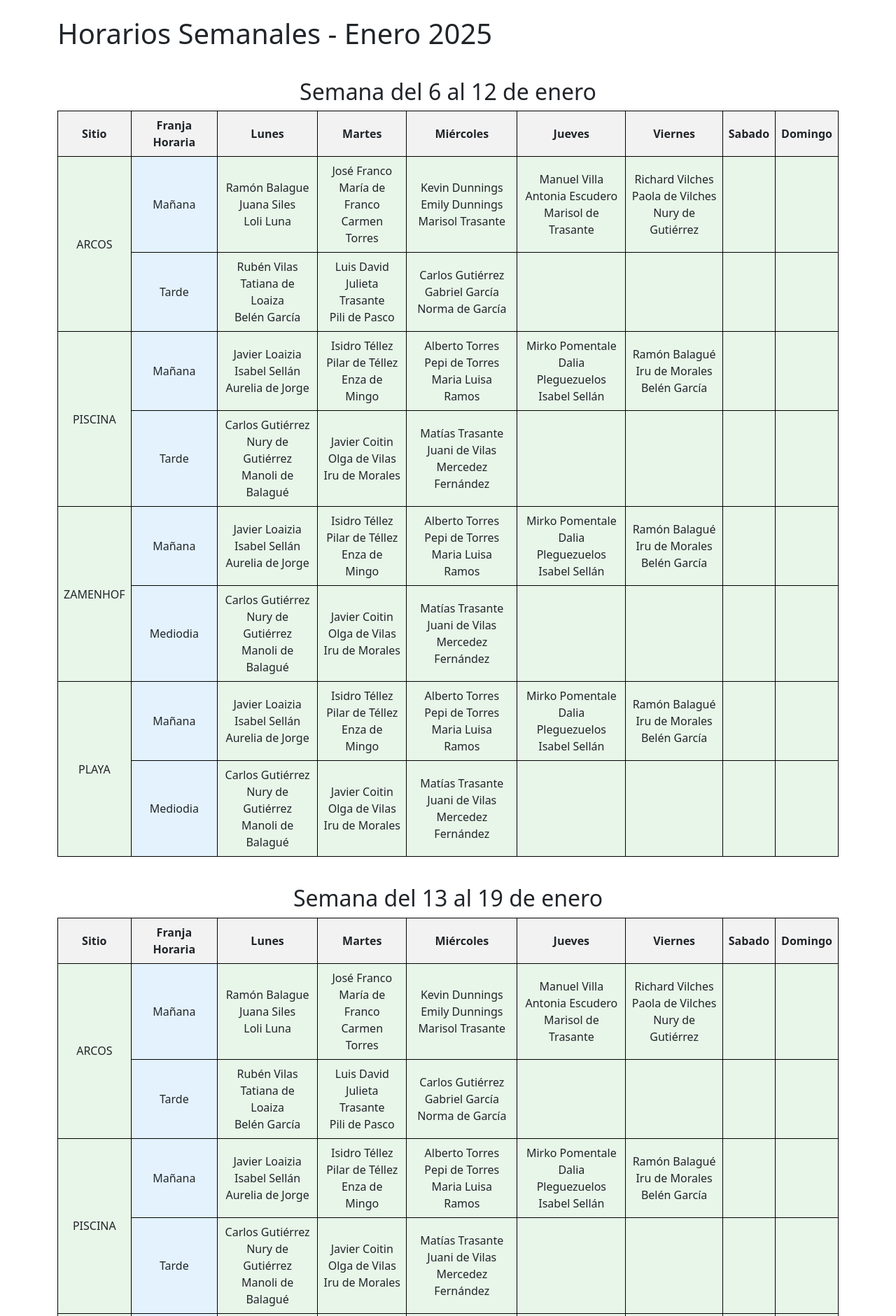
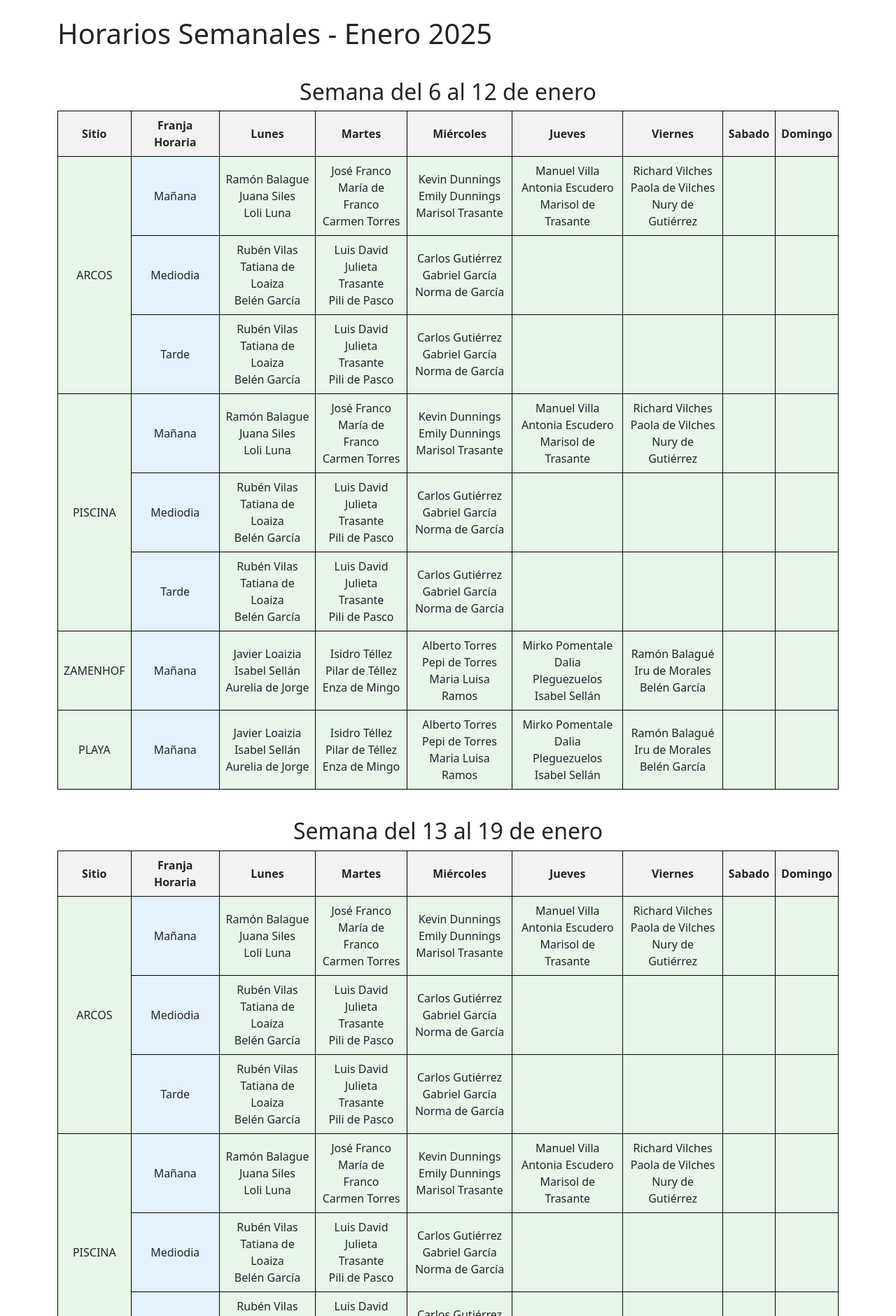
Before and after one commit to andyguastavino/carritosVilanova, a Django app: page /horario/ in a window 1280 px wide. Shown: the top 1880 px of the page at 70% size. Run offline with Django 5.2, Linux system fonts and the light colour scheme.

Commit message:
Dibujando tabla con la visualizacion de toda una semana sin separar fines de semana

```diff
--- a/carritosVilanovaOeste/turnos/templates/calendario/calendario.html
+++ b/carritosVilanovaOeste/turnos/templates/calendario/calendario.html
@@ -50,13 +50,24 @@
             <tbody>
                 <!-- Arcos - Mañana -->
                 <tr class="site">
-                    <td rowspan="2">ARCOS</td>
+                    <td rowspan="3">ARCOS</td>
                     <td class="time-slot">Mañana</td>
                     <td>Ramón Balague<br>Juana Siles<br>Loli Luna</td>
                     <td>José Franco<br>María de Franco<br>Carmen Torres</td>
                     <td>Kevin Dunnings<br>Emily Dunnings<br>Marisol Trasante</td>
                     <td>Manuel Villa<br>Antonia Escudero<br>Marisol de Trasante</td>
                     <td>Richard Vilches<br>Paola de Vilches<br>Nury de Gutiérrez</td>
+                    <td></td>
+                    <td></td>
+                </tr>
+                 <!-- Arcos - Mediodia -->
+                 <tr class="site">
+                    <td class="time-slot">Mediodia</td>
+                    <td>Rubén Vilas<br>Tatiana de Loaiza<br>Belén García</td>
+                    <td>Luis David<br>Julieta Trasante<br>Pili de Pasco</td>
+                    <td>Carlos Gutiérrez<br>Gabriel García<br>Norma de García</td>
+                    <td></td>
+                    <td></td>
                     <td></td>
                     <td></td>
                 </tr>
@@ -73,29 +84,40 @@
                 </tr>
                 <!-- Piscina - Mañana -->
                 <tr class="site">
-                    <td rowspan="2">PISCINA</td>
+                    <td rowspan="3">PISCINA</td>
                     <td class="time-slot">Mañana</td>
-                    <td>Javier Loaizia<br>Isabel Sellán<br>Aurelia de Jorge</td>
-                    <td>Isidro Téllez<br>Pilar de Téllez<br>Enza de Mingo</td>
-                    <td>Alberto Torres<br>Pepi de Torres<br>Maria Luisa Ramos</td>
-                    <td>Mirko Pomentale<br>Dalia Pleguezuelos<br>Isabel Sellán</td>
-                    <td>Ramón Balagué<br>Iru de Morales<br>Belén García</td>
+                    <td>Ramón Balague<br>Juana Siles<br>Loli Luna</td>
+                    <td>José Franco<br>María de Franco<br>Carmen Torres</td>
+                    <td>Kevin Dunnings<br>Emily Dunnings<br>Marisol Trasante</td>
+                    <td>Manuel Villa<br>Antonia Escudero<br>Marisol de Trasante</td>
+                    <td>Richard Vilches<br>Paola de Vilches<br>Nury de Gutiérrez</td>
+                    <td></td>
+                    <td></td>
+                </tr>
+                 <!-- Piscina - Mediodia -->
+                 <tr class="site">
+                    <td class="time-slot">Mediodia</td>
+                    <td>Rubén Vilas<br>Tatiana de Loaiza<br>Belén García</td>
+                    <td>Luis David<br>Julieta Trasante<br>Pili de Pasco</td>
+                    <td>Carlos Gutiérrez<br>Gabriel García<br>Norma de García</td>
+                    <td></td>
+                    <td></td>
                     <td></td>
                     <td></td>
                 </tr>
                 <!-- Piscina - Tarde -->
                 <tr class="site">
                     <td class="time-slot">Tarde</td>
-                    <td>Carlos Gutiérrez<br>Nury de Gutiérrez<br>Manoli de Balagué</td>
-                    <td>Javier Coitin<br>Olga de Vilas<br>Iru de Morales</td>
-                    <td>Matías Trasante<br>Juani de Vilas<br>Mercedez Fernández</td>
+                    <td>Rubén Vilas<br>Tatiana de Loaiza<br>Belén García</td>
+                    <td>Luis David<br>Julieta Trasante<br>Pili de Pasco</td>
+                    <td>Carlos Gutiérrez<br>Gabriel García<br>Norma de García</td>
                     <td></td>
                     <td></td>
                     <td></td>
                     <td></td>
                 </tr>
                 <tr class="site">
-                    <td rowspan="2">ZAMENHOF</td>
+                    <td rowspan="1">ZAMENHOF</td>
                     <td class="time-slot">Mañana</td>
                     <td>Javier Loaizia<br>Isabel Sellán<br>Aurelia de Jorge</td>
                     <td>Isidro Téllez<br>Pilar de Téllez<br>Enza de Mingo</td>
@@ -106,33 +128,13 @@
                     <td></td>
                 </tr>
                 <tr class="site">
-                    <td class="time-slot">Mediodia</td>
-                    <td>Carlos Gutiérrez<br>Nury de Gutiérrez<br>Manoli de Balagué</td>
-                    <td>Javier Coitin<br>Olga de Vilas<br>Iru de Morales</td>
-                    <td>Matías Trasante<br>Juani de Vilas<br>Mercedez Fernández</td>
-                    <td></td>
-                    <td></td>
-                    <td></td>
-                    <td></td>
-                </tr>
-                <tr class="site">
-                    <td rowspan="2">PLAYA</td>
+                    <td rowspan="1">PLAYA</td>
                     <td class="time-slot">Mañana</td>
                     <td>Javier Loaizia<br>Isabel Sellán<br>Aurelia de Jorge</td>
                     <td>Isidro Téllez<br>Pilar de Téllez<br>Enza de Mingo</td>
                     <td>Alberto Torres<br>Pepi de Torres<br>Maria Luisa Ramos</td>
                     <td>Mirko Pomentale<br>Dalia Pleguezuelos<br>Isabel Sellán</td>
                     <td>Ramón Balagué<br>Iru de Morales<br>Belén García</td>
-                    <td></td>
-                    <td></td>
-                </tr>
-                <tr class="site">
-                    <td class="time-slot">Mediodia</td>
-                    <td>Carlos Gutiérrez<br>Nury de Gutiérrez<br>Manoli de Balagué</td>
-                    <td>Javier Coitin<br>Olga de Vilas<br>Iru de Morales</td>
-                    <td>Matías Trasante<br>Juani de Vilas<br>Mercedez Fernández</td>
-                    <td></td>
-                    <td></td>
                     <td></td>
                     <td></td>
                 </tr>
@@ -159,13 +161,24 @@
             <tbody>
                 <!-- Arcos - Mañana -->
                 <tr class="site">
-                    <td rowspan="2">ARCOS</td>
+                    <td rowspan="3">ARCOS</td>
                     <td class="time-slot">Mañana</td>
                     <td>Ramón Balague<br>Juana Siles<br>Loli Luna</td>
                     <td>José Franco<br>María de Franco<br>Carmen Torres</td>
                     <td>Kevin Dunnings<br>Emily Dunnings<br>Marisol Trasante</td>
                     <td>Manuel Villa<br>Antonia Escudero<br>Marisol de Trasante</td>
                     <td>Richard Vilches<br>Paola de Vilches<br>Nury de Gutiérrez</td>
+                    <td></td>
+                    <td></td>
+                </tr>
+                 <!-- Arcos - Mediodia -->
+                 <tr class="site">
+                    <td class="time-slot">Mediodia</td>
+                    <td>Rubén Vilas<br>Tatiana de Loaiza<br>Belén García</td>
+                    <td>Luis David<br>Julieta Trasante<br>Pili de Pasco</td>
+                    <td>Carlos Gutiérrez<br>Gabriel García<br>Norma de García</td>
+                    <td></td>
+                    <td></td>
                     <td></td>
                     <td></td>
                 </tr>
@@ -182,29 +195,40 @@
                 </tr>
                 <!-- Piscina - Mañana -->
                 <tr class="site">
-                    <td rowspan="2">PISCINA</td>
+                    <td rowspan="3">PISCINA</td>
                     <td class="time-slot">Mañana</td>
-                    <td>Javier Loaizia<br>Isabel Sellán<br>Aurelia de Jorge</td>
-                    <td>Isidro Téllez<br>Pilar de Téllez<br>Enza de Mingo</td>
-                    <td>Alberto Torres<br>Pepi de Torres<br>Maria Luisa Ramos</td>
-                    <td>Mirko Pomentale<br>Dalia Pleguezuelos<br>Isabel Sellán</td>
-                    <td>Ramón Balagué<br>Iru de Morales<br>Belén García</td>
+                    <td>Ramón Balague<br>Juana Siles<br>Loli Luna</td>
+                    <td>José Franco<br>María de Franco<br>Carmen Torres</td>
+                    <td>Kevin Dunnings<br>Emily Dunnings<br>Marisol Trasante</td>
+                    <td>Manuel Villa<br>Antonia Escudero<br>Marisol de Trasante</td>
+                    <td>Richard Vilches<br>Paola de Vilches<br>Nury de Gutiérrez</td>
+                    <td></td>
+                    <td></td>
+                </tr>
+                 <!-- Piscina - Mediodia -->
+                 <tr class="site">
+                    <td class="time-slot">Mediodia</td>
+                    <td>Rubén Vilas<br>Tatiana de Loaiza<br>Belén García</td>
+                    <td>Luis David<br>Julieta Trasante<br>Pili de Pasco</td>
+                    <td>Carlos Gutiérrez<br>Gabriel García<br>Norma de García</td>
+                    <td></td>
+                    <td></td>
                     <td></td>
                     <td></td>
                 </tr>
                 <!-- Piscina - Tarde -->
                 <tr class="site">
                     <td class="time-slot">Tarde</td>
-                    <td>Carlos Gutiérrez<br>Nury de Gutiérrez<br>Manoli de Balagué</td>
-                    <td>Javier Coitin<br>Olga de Vilas<br>Iru de Morales</td>
-                    <td>Matías Trasante<br>Juani de Vilas<br>Mercedez Fernández</td>
+                    <td>Rubén Vilas<br>Tatiana de Loaiza<br>Belén García</td>
+                    <td>Luis David<br>Julieta Trasante<br>Pili de Pasco</td>
+                    <td>Carlos Gutiérrez<br>Gabriel García<br>Norma de García</td>
                     <td></td>
                     <td></td>
                     <td></td>
                     <td></td>
                 </tr>
                 <tr class="site">
-                    <td rowspan="2">ZAMENHOF</td>
+                    <td rowspan="1">ZAMENHOF</td>
                     <td class="time-slot">Mañana</td>
                     <td>Javier Loaizia<br>Isabel Sellán<br>Aurelia de Jorge</td>
                     <td>Isidro Téllez<br>Pilar de Téllez<br>Enza de Mingo</td>
@@ -215,33 +239,13 @@
                     <td></td>
                 </tr>
                 <tr class="site">
-                    <td class="time-slot">Mediodia</td>
-                    <td>Carlos Gutiérrez<br>Nury de Gutiérrez<br>Manoli de Balagué</td>
-                    <td>Javier Coitin<br>Olga de Vilas<br>Iru de Morales</td>
-                    <td>Matías Trasante<br>Juani de Vilas<br>Mercedez Fernández</td>
-                    <td></td>
-                    <td></td>
-                    <td></td>
-                    <td></td>
-                </tr>
-                <tr class="site">
-                    <td rowspan="2">PLAYA</td>
+                    <td rowspan="1">PLAYA</td>
                     <td class="time-slot">Mañana</td>
                     <td>Javier Loaizia<br>Isabel Sellán<br>Aurelia de Jorge</td>
                     <td>Isidro Téllez<br>Pilar de Téllez<br>Enza de Mingo</td>
                     <td>Alberto Torres<br>Pepi de Torres<br>Maria Luisa Ramos</td>
                     <td>Mirko Pomentale<br>Dalia Pleguezuelos<br>Isabel Sellán</td>
                     <td>Ramón Balagué<br>Iru de Morales<br>Belén García</td>
-                    <td></td>
-                    <td></td>
-                </tr>
-                <tr class="site">
-                    <td class="time-slot">Mediodia</td>
-                    <td>Carlos Gutiérrez<br>Nury de Gutiérrez<br>Manoli de Balagué</td>
-                    <td>Javier Coitin<br>Olga de Vilas<br>Iru de Morales</td>
-                    <td>Matías Trasante<br>Juani de Vilas<br>Mercedez Fernández</td>
-                    <td></td>
-                    <td></td>
                     <td></td>
                     <td></td>
                 </tr>
@@ -268,13 +272,24 @@
             <tbody>
                 <!-- Arcos - Mañana -->
                 <tr class="site">
-                    <td rowspan="2">ARCOS</td>
+                    <td rowspan="3">ARCOS</td>
                     <td class="time-slot">Mañana</td>
                     <td>Ramón Balague<br>Juana Siles<br>Loli Luna</td>
                     <td>José Franco<br>María de Franco<br>Carmen Torres</td>
                     <td>Kevin Dunnings<br>Emily Dunnings<br>Marisol Trasante</td>
                     <td>Manuel Villa<br>Antonia Escudero<br>Marisol de Trasante</td>
                     <td>Richard Vilches<br>Paola de Vilches<br>Nury de Gutiérrez</td>
+                    <td></td>
+                    <td></td>
+                </tr>
+                 <!-- Arcos - Mediodia -->
+                 <tr class="site">
+                    <td class="time-slot">Mediodia</td>
+                    <td>Rubén Vilas<br>Tatiana de Loaiza<br>Belén García</td>
+                    <td>Luis David<br>Julieta Trasante<br>Pili de Pasco</td>
+                    <td>Carlos Gutiérrez<br>Gabriel García<br>Norma de García</td>
+                    <td></td>
+                    <td></td>
                     <td></td>
                     <td></td>
                 </tr>
@@ -291,29 +306,40 @@
                 </tr>
                 <!-- Piscina - Mañana -->
                 <tr class="site">
-                    <td rowspan="2">PISCINA</td>
+                    <td rowspan="3">PISCINA</td>
                     <td class="time-slot">Mañana</td>
-                    <td>Javier Loaizia<br>Isabel Sellán<br>Aurelia de Jorge</td>
-                    <td>Isidro Téllez<br>Pilar de Téllez<br>Enza de Mingo</td>
-                    <td>Alberto Torres<br>Pepi de Torres<br>Maria Luisa Ramos</td>
-                    <td>Mirko Pomentale<br>Dalia Pleguezuelos<br>Isabel Sellán</td>
-                    <td>Ramón Balagué<br>Iru de Morales<br>Belén García</td>
+                    <td>Ramón Balague<br>Juana Siles<br>Loli Luna</td>
+                    <td>José Franco<br>María de Franco<br>Carmen Torres</td>
+                    <td>Kevin Dunnings<br>Emily Dunnings<br>Marisol Trasante</td>
+                    <td>Manuel Villa<br>Antonia Escudero<br>Marisol de Trasante</td>
+                    <td>Richard Vilches<br>Paola de Vilches<br>Nury de Gutiérrez</td>
+                    <td></td>
+                    <td></td>
+                </tr>
+                 <!-- Piscina - Mediodia -->
+                 <tr class="site">
+                    <td class="time-slot">Mediodia</td>
+                    <td>Rubén Vilas<br>Tatiana de Loaiza<br>Belén García</td>
+                    <td>Luis David<br>Julieta Trasante<br>Pili de Pasco</td>
+                    <td>Carlos Gutiérrez<br>Gabriel García<br>Norma de García</td>
+                    <td></td>
+                    <td></td>
                     <td></td>
                     <td></td>
                 </tr>
                 <!-- Piscina - Tarde -->
                 <tr class="site">
                     <td class="time-slot">Tarde</td>
-                    <td>Carlos Gutiérrez<br>Nury de Gutiérrez<br>Manoli de Balagué</td>
-                    <td>Javier Coitin<br>Olga de Vilas<br>Iru de Morales</td>
-                    <td>Matías Trasante<br>Juani de Vilas<br>Mercedez Fernández</td>
+                    <td>Rubén Vilas<br>Tatiana de Loaiza<br>Belén García</td>
+                    <td>Luis David<br>Julieta Trasante<br>Pili de Pasco</td>
+                    <td>Carlos Gutiérrez<br>Gabriel García<br>Norma de García</td>
                     <td></td>
                     <td></td>
                     <td></td>
                     <td></td>
                 </tr>
                 <tr class="site">
-                    <td rowspan="2">ZAMENHOF</td>
+                    <td rowspan="1">ZAMENHOF</td>
                     <td class="time-slot">Mañana</td>
                     <td>Javier Loaizia<br>Isabel Sellán<br>Aurelia de Jorge</td>
                     <td>Isidro Téllez<br>Pilar de Téllez<br>Enza de Mingo</td>
@@ -324,17 +350,7 @@
                     <td></td>
                 </tr>
                 <tr class="site">
-                    <td class="time-slot">Mediodia</td>
-                    <td>Carlos Gutiérrez<br>Nury de Gutiérrez<br>Manoli de Balagué</td>
-                    <td>Javier Coitin<br>Olga de Vilas<br>Iru de Morales</td>
-                    <td>Matías Trasante<br>Juani de Vilas<br>Mercedez Fernández</td>
-                    <td></td>
-                    <td></td>
-                    <td></td>
-                    <td></td>
-                </tr>
-                <tr class="site">
-                    <td rowspan="2">PLAYA</td>
+                    <td rowspan="1">PLAYA</td>
                     <td class="time-slot">Mañana</td>
                     <td>Javier Loaizia<br>Isabel Sellán<br>Aurelia de Jorge</td>
                     <td>Isidro Téllez<br>Pilar de Téllez<br>Enza de Mingo</td>
@@ -344,19 +360,9 @@
                     <td></td>
                     <td></td>
                 </tr>
-                <tr class="site">
-                    <td class="time-slot">Mediodia</td>
-                    <td>Carlos Gutiérrez<br>Nury de Gutiérrez<br>Manoli de Balagué</td>
-                    <td>Javier Coitin<br>Olga de Vilas<br>Iru de Morales</td>
-                    <td>Matías Trasante<br>Juani de Vilas<br>Mercedez Fernández</td>
-                    <td></td>
-                    <td></td>
-                    <td></td>
-                    <td></td>
-                </tr>
             </tbody>
         </table>
-
+ç
         <!-- Semana del 27 de enero al 2 de febrero -->
         <h2>Semana del 27 de enero al 2 de febrero</h2>
         <table>
@@ -377,13 +383,24 @@
             <tbody>
                 <!-- Arcos - Mañana -->
                 <tr class="site">
-                    <td rowspan="2">ARCOS</td>
+                    <td rowspan="3">ARCOS</td>
                     <td class="time-slot">Mañana</td>
                     <td>Ramón Balague<br>Juana Siles<br>Loli Luna</td>
                     <td>José Franco<br>María de Franco<br>Carmen Torres</td>
                     <td>Kevin Dunnings<br>Emily Dunnings<br>Marisol Trasante</td>
                     <td>Manuel Villa<br>Antonia Escudero<br>Marisol de Trasante</td>
                     <td>Richard Vilches<br>Paola de Vilches<br>Nury de Gutiérrez</td>
+                    <td></td>
+                    <td></td>
+                </tr>
+                 <!-- Arcos - Mediodia -->
+                 <tr class="site">
+                    <td class="time-slot">Mediodia</td>
+                    <td>Rubén Vilas<br>Tatiana de Loaiza<br>Belén García</td>
+                    <td>Luis David<br>Julieta Trasante<br>Pili de Pasco</td>
+                    <td>Carlos Gutiérrez<br>Gabriel García<br>Norma de García</td>
+                    <td></td>
+                    <td></td>
                     <td></td>
                     <td></td>
                 </tr>
@@ -400,29 +417,40 @@
                 </tr>
                 <!-- Piscina - Mañana -->
                 <tr class="site">
-                    <td rowspan="2">PISCINA</td>
+                    <td rowspan="3">PISCINA</td>
                     <td class="time-slot">Mañana</td>
-                    <td>Javier Loaizia<br>Isabel Sellán<br>Aurelia de Jorge</td>
-                    <td>Isidro Téllez<br>Pilar de Téllez<br>Enza de Mingo</td>
-                    <td>Alberto Torres<br>Pepi de Torres<br>Maria Luisa Ramos</td>
-                    <td>Mirko Pomentale<br>Dalia Pleguezuelos<br>Isabel Sellán</td>
-                    <td>Ramón Balagué<br>Iru de Morales<br>Belén García</td>
+                    <td>Ramón Balague<br>Juana Siles<br>Loli Luna</td>
+                    <td>José Franco<br>María de Franco<br>Carmen Torres</td>
+                    <td>Kevin Dunnings<br>Emily Dunnings<br>Marisol Trasante</td>
+                    <td>Manuel Villa<br>Antonia Escudero<br>Marisol de Trasante</td>
+                    <td>Richard Vilches<br>Paola de Vilches<br>Nury de Gutiérrez</td>
+                    <td></td>
+                    <td></td>
+                </tr>
+                 <!-- Piscina - Mediodia -->
+                 <tr class="site">
+                    <td class="time-slot">Mediodia</td>
+                    <td>Rubén Vilas<br>Tatiana de Loaiza<br>Belén García</td>
+                    <td>Luis David<br>Julieta Trasante<br>Pili de Pasco</td>
+                    <td>Carlos Gutiérrez<br>Gabriel García<br>Norma de García</td>
+                    <td></td>
+                    <td></td>
                     <td></td>
                     <td></td>
                 </tr>
                 <!-- Piscina - Tarde -->
                 <tr class="site">
                     <td class="time-slot">Tarde</td>
-                    <td>Carlos Gutiérrez<br>Nury de Gutiérrez<br>Manoli de Balagué</td>
-                    <td>Javier Coitin<br>Olga de Vilas<br>Iru de Morales</td>
-                    <td>Matías Trasante<br>Juani de Vilas<br>Mercedez Fernández</td>
+                    <td>Rubén Vilas<br>Tatiana de Loaiza<br>Belén García</td>
+                    <td>Luis David<br>Julieta Trasante<br>Pili de Pasco</td>
+                    <td>Carlos Gutiérrez<br>Gabriel García<br>Norma de García</td>
                     <td></td>
                     <td></td>
                     <td></td>
                     <td></td>
                 </tr>
                 <tr class="site">
-                    <td rowspan="2">ZAMENHOF</td>
+                    <td rowspan="1">ZAMENHOF</td>
                     <td class="time-slot">Mañana</td>
                     <td>Javier Loaizia<br>Isabel Sellán<br>Aurelia de Jorge</td>
                     <td>Isidro Téllez<br>Pilar de Téllez<br>Enza de Mingo</td>
@@ -433,17 +461,7 @@
                     <td></td>
                 </tr>
                 <tr class="site">
-                    <td class="time-slot">Mediodia</td>
-                    <td>Carlos Gutiérrez<br>Nury de Gutiérrez<br>Manoli de Balagué</td>
-                    <td>Javier Coitin<br>Olga de Vilas<br>Iru de Morales</td>
-                    <td>Matías Trasante<br>Juani de Vilas<br>Mercedez Fernández</td>
-                    <td></td>
-                    <td></td>
-                    <td></td>
-                    <td></td>
-                </tr>
-                <tr class="site">
-                    <td rowspan="2">PLAYA</td>
+                    <td rowspan="1">PLAYA</td>
                     <td class="time-slot">Mañana</td>
                     <td>Javier Loaizia<br>Isabel Sellán<br>Aurelia de Jorge</td>
                     <td>Isidro Téllez<br>Pilar de Téllez<br>Enza de Mingo</td>
@@ -453,16 +471,6 @@
                     <td></td>
                     <td></td>
                 </tr>
-                <tr class="site">
-                    <td class="time-slot">Mediodia</td>
-                    <td>Carlos Gutiérrez<br>Nury de Gutiérrez<br>Manoli de Balagué</td>
-                    <td>Javier Coitin<br>Olga de Vilas<br>Iru de Morales</td>
-                    <td>Matías Trasante<br>Juani de Vilas<br>Mercedez Fernández</td>
-                    <td></td>
-                    <td></td>
-                    <td></td>
-                    <td></td>
-                </tr>
             </tbody>
         </table>
     </div>
```
